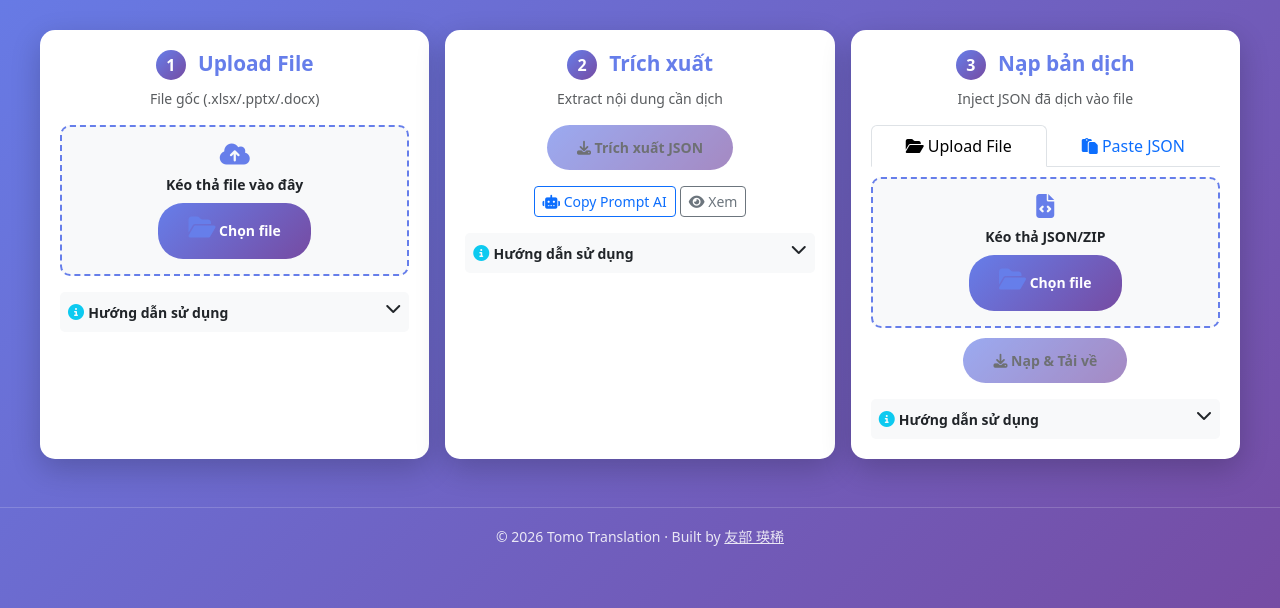
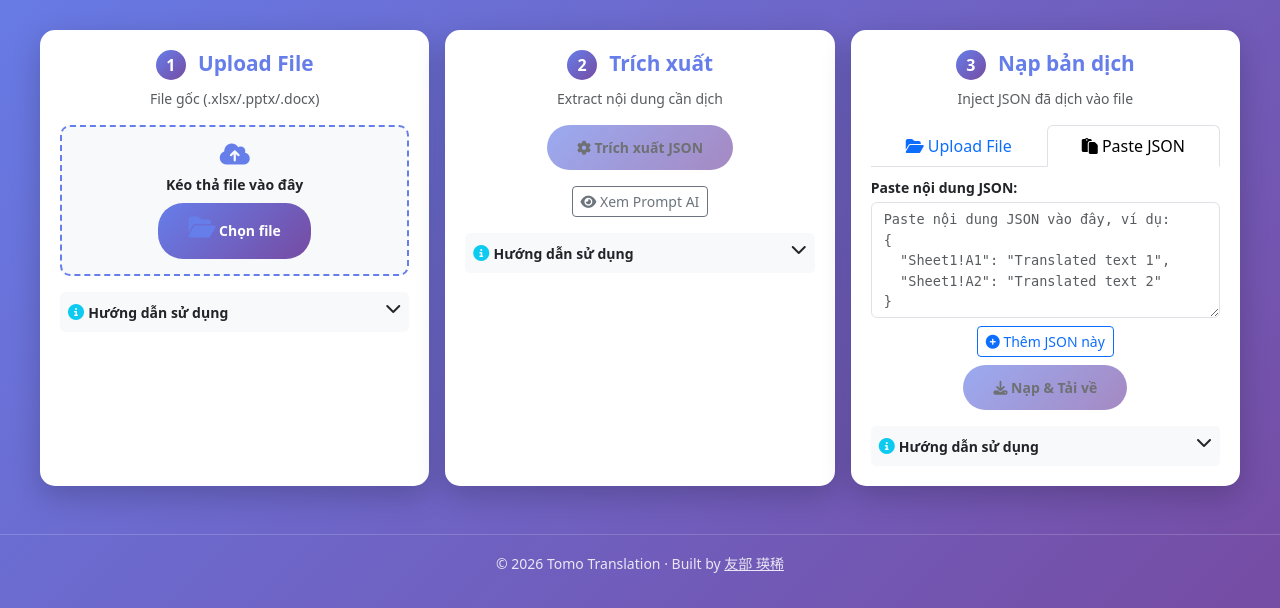
Before and after one commit to francisnguyenanh/translate-offline-copilot, a Flask app: page / in a window 1280 px wide. Shown: the part 151-759 px from the top of the page. Run offline with Flask 3, Linux system fonts and the light colour scheme; the visitor is signed in with stand-in values (Sample User, id 1); some libraries are stand-ins or nearby versions.

Commit message:
thêm chức năng copy prompt + json

```diff
--- a/app.py
+++ b/app.py
@@ -749,71 +749,110 @@ def extract():
 
             json_files.append(json_filepath)
 
+        # Đọc nội dung từng file JSON để trả về cho frontend
+        files_data = []
+        for idx, json_filepath in enumerate(json_files):
+            with open(json_filepath, 'r', encoding='utf-8') as f:
+                files_data.append({
+                    'name': json_display_names[idx],
+                    'content': f.read()
+                })
+
         # Tạo file ZIP chứa folder và các file JSON
         zip_display_name = f"{base_filename}_json_to_translate.zip"  # Tên hiển thị
-
         safe_zip_filename = f"{safe_base_filename}_json_{timestamp}.zip"  # Tên file trong filesystem
         zip_filepath = os.path.join(session_folder, safe_zip_filename)
 
-        # Dùng ZIP_STORED để không nén file JSON (giữ nguyên text có thể đọc được)
+        # Dùng ZIP_STORED để không nén file JSON
         with zipfile.ZipFile(zip_filepath, 'w', zipfile.ZIP_STORED) as zipf:
-            for idx, json_filepath in enumerate(json_files):
-                # Thêm file vào ZIP với đường dẫn folder/filename (dùng tên tiếng Nhật)
+            for idx, json_filepath_item in enumerate(json_files):
                 arcname = os.path.join(folder_name, json_display_names[idx])
-                zipf.write(json_filepath, arcname)
+                zipf.write(json_filepath_item, arcname)
 
-        # Tạo response với send_file, không dùng as_attachment mặc định của Flask để tránh conflict
-        response = send_file(
-            zip_filepath,
-            mimetype='application/zip'
-        )
+        # Lưu thông tin ZIP vào session để download sau
+        session['extract_zip'] = {
+            'path': zip_filepath,
+            'display_name': zip_display_name,
+            'input_path': filepath,
+            'json_files': json_files,
+            'temp_dir': temp_dir
+        }
 
-        response = set_download_headers(response, zip_display_name, 'download.zip')
-
-        # Xóa tất cả file tạm sau khi gửi response
-        @response.call_on_close
-        def cleanup():
-            import time
-            import gc
-
-            # Force garbage collection để giải phóng file handles
-            gc.collect()
-            time.sleep(0.1)  # Delay nhỏ để đảm bảo file được giải phóng
-
-            # Xóa file ZIP
-            try:
-                if os.path.exists(zip_filepath):
-                    os.remove(zip_filepath)
-            except Exception as e:
-                print(f"Warning: Không thể xóa ZIP file: {e}")
-
-            # Xóa file input tạm
-            try:
-                if os.path.exists(filepath):
-                    os.remove(filepath)
-            except Exception as e:
-                print(f"Warning: Không thể xóa input file: {e}")
-
-            # Xóa các file JSON tạm
-            for json_filepath in json_files:
-                try:
-                    if os.path.exists(json_filepath):
-                        os.remove(json_filepath)
-                except Exception as e:
-                    print(f"Warning: Không thể xóa JSON file: {e}")
-
-            # Xóa thư mục tạm
-            try:
-                if os.path.exists(temp_dir):
-                    os.rmdir(temp_dir)
-            except Exception as e:
-                print(f"Warning: Không thể xóa temp directory: {e}")
-
-        return response
+        # Trả về JSON response với danh sách file để frontend hiển thị
+        return jsonify({
+            'success': True,
+            'total_files': num_files,
+            'total_items': total_items,
+            'files': files_data,
+            'zip_display_name': zip_display_name
+        })
 
     except Exception as e:
         # Xử lý lỗi
         return jsonify({'error': f'Lỗi khi xử lý file: {str(e)}'}), 500
+
+@app.route('/download-zip', methods=['GET'])
+@login_required
+def download_zip():
+    """
+    Serve file ZIP đã được tạo từ /extract.
+    Xóa tất cả file tạm sau khi gửi xong.
+    """
+    zip_info = session.get('extract_zip')
+    if not zip_info:
+        return jsonify({'error': 'Không tìm thấy file ZIP. Vui lòng trích xuất lại.'}), 404
+
+    zip_filepath = zip_info.get('path')
+    zip_display_name = zip_info.get('display_name', 'download.zip')
+
+    if not zip_filepath or not os.path.exists(zip_filepath):
+        return jsonify({'error': 'File ZIP không còn tồn tại. Vui lòng trích xuất lại.'}), 404
+
+    # Xóa thông tin ZIP trong session
+    session.pop('extract_zip', None)
+
+    # Trả về file ZIP
+    response = send_file(zip_filepath, mimetype='application/zip')
+    response = set_download_headers(response, zip_display_name, 'download.zip')
+
+    # Xóa tất cả file tạm sau khi gửi
+    input_path = zip_info.get('input_path')
+    json_files = zip_info.get('json_files', [])
+    temp_dir = zip_info.get('temp_dir')
+
+    @response.call_on_close
+    def cleanup():
+        import time
+        import gc
+        gc.collect()
+        time.sleep(0.1)
+
+        try:
+            if zip_filepath and os.path.exists(zip_filepath):
+                os.remove(zip_filepath)
+        except Exception as e:
+            print(f"Warning: Không thể xóa ZIP: {e}")
+
+        try:
+            if input_path and os.path.exists(input_path):
+                os.remove(input_path)
+        except Exception as e:
+            print(f"Warning: Không thể xóa input file: {e}")
+
+        for jf in json_files:
+            try:
+                if os.path.exists(jf):
+                    os.remove(jf)
+            except Exception as e:
+                print(f"Warning: Không thể xóa JSON file: {e}")
+
+        try:
+            if temp_dir and os.path.exists(temp_dir):
+                os.rmdir(temp_dir)
+        except Exception as e:
+            print(f"Warning: Không thể xóa temp dir: {e}")
+
+    return response
 
 @app.route('/inject', methods=['POST'])
 @login_required
--- a/templates/index.html
+++ b/templates/index.html
@@ -231,7 +264,7 @@
                     <form id="extractForm" enctype="multipart/form-data">
                         <div class="text-center mt-3">
                             <button type="submit" class="btn btn-custom btn-sm" id="extractBtn" disabled>
-                                <i class="fas fa-download"></i> Trích xuất JSON
+                                <i class="fas fa-cog"></i> Trích xuất JSON
                             </button>
                         </div>
 
@@ -245,13 +278,26 @@
                         <div id="extractAlert"></div>
                     </form>
 
-                    <!-- Prompt AI - Chỉ hiển thị nút Copy -->
+                    <!-- Kết quả sau khi trích xuất -->
+                    <div id="extractResult" style="display: none;">
+                        <hr class="my-2">
+
+                        <!-- Btn download ZIP -->
+                        <div class="text-center mb-2">
+                            <a id="downloadZipBtn" href="/download-zip" class="btn btn-success btn-sm">
+                                <i class="fas fa-file-archive"></i> Tải ZIP
+                            </a>
+                            <span id="extractSummary" class="text-muted small ms-2"></span>
+                        </div>
+
+                        <!-- Danh sách file JSON -->
+                        <div id="jsonFileList"></div>
+                    </div>
+
+                    <!-- Prompt AI -->
                     <div class="mt-3 text-center">
-                        <button class="btn btn-outline-primary btn-sm" onclick="copyPrompt()" title="Copy prompt AI để dịch">
-                            <i class="fas fa-robot"></i> Copy Prompt AI
-                        </button>
                         <button class="btn btn-outline-secondary btn-sm" data-bs-toggle="collapse" data-bs-target="#promptDetail">
-                            <i class="fas fa-eye"></i> Xem
+                            <i class="fas fa-eye"></i> Xem Prompt AI
                         </button>
                     </div>
 
@@ -293,14 +339,14 @@ Output yêu cầu:
                         <div class="collapse mt-2" id="step2Guide">
                             <div class="p-2" style="background: #f8f9fa; border-radius: 5px;">
                                 <ul class="small mb-0" style="padding-left: 20px;">
-                                    <li>Click "Trích xuất JSON" → tải về ZIP</li>
-                                    <li>Giải nén ZIP → có nhiều file JSON nhỏ</li>
+                                    <li>Click "Trích xuất JSON" để xử lý</li>
+                                    <li>Sau khi xong: hiển thị từng file JSON</li>
+                                    <li>Click <strong>Copy</strong> để copy prompt + JSON → paste vào AI</li>
+                                    <li>Click <strong>Tải ZIP</strong> để tải tất cả file</li>
                                     <li>Excel: Bỏ qua số và công thức</li>
                                     <li>PowerPoint: Trích xuất text từ shapes</li>
                                     <li>Word: Trích xuất text từ paragraphs, bảng, header/footer</li>
                                     <li>Mỗi file JSON chứa 400 cặp key-value</li>
-                                    <li>Dùng AI (ChatGPT/Copilot) để dịch</li>
-                                    <li>Copy prompt AI bằng nút bên trên</li>
                                 </ul>
                             </div>
                         </div>
@@ -321,12 +367,12 @@ Output yêu cầu:
                         <!-- Tab chọn giữa Upload file và Paste JSON -->
                         <ul class="nav nav-tabs nav-fill mb-2" id="injectTabs" role="tablist">
                             <li class="nav-item" role="presentation">
-                                <button class="nav-link active" id="upload-tab" data-bs-toggle="tab" data-bs-target="#uploadTab" type="button" role="tab">
+                                <button class="nav-link" id="upload-tab" data-bs-toggle="tab" data-bs-target="#uploadTab" type="button" role="tab">
                                     <i class="fas fa-folder-open"></i> Upload File
                                 </button>
                             </li>
                             <li class="nav-item" role="presentation">
-                                <button class="nav-link" id="paste-tab" data-bs-toggle="tab" data-bs-target="#pasteTab" type="button" role="tab">
+                                <button class="nav-link active" id="paste-tab" data-bs-toggle="tab" data-bs-target="#pasteTab" type="button" role="tab">
                                     <i class="fas fa-paste"></i> Paste JSON
                                 </button>
                             </li>
@@ -334,7 +380,7 @@ Output yêu cầu:
 
                         <div class="tab-content" id="injectTabContent">
                             <!-- Tab Upload File -->
-                            <div class="tab-pane fade show active" id="uploadTab" role="tabpanel">
+                            <div class="tab-pane fade" id="uploadTab" role="tabpanel">
                                 <div class="upload-area compact" id="injectJsonUploadArea">
                                     <i class="fas fa-file-code"></i>
                                     <p class="mb-2 small"><strong>Kéo thả JSON/ZIP</strong></p>
@@ -353,7 +399,7 @@ Output yêu cầu:
                             </div>
 
                             <!-- Tab Paste JSON -->
-                            <div class="tab-pane fade" id="pasteTab" role="tabpanel">
+                            <div class="tab-pane fade show active" id="pasteTab" role="tabpanel">
                                 <div class="mb-2">
                                     <label class="form-label small mb-1"><strong>Paste nội dung JSON:</strong></label>
                                     <textarea class="form-control" id="pasteJsonTextarea" rows="5" placeholder='Paste nội dung JSON vào đây, ví dụ:
@@ -530,6 +576,9 @@ Output yêu cầu:
         const extractForm = document.getElementById('extractForm');
         const extractAlert = document.getElementById('extractAlert');
         const extractLoading = document.getElementById('extractLoading');
+        const extractResult = document.getElementById('extractResult');
+        const extractSummary = document.getElementById('extractSummary');
+        const jsonFileList = document.getElementById('jsonFileList');
 
         // Xử lý submit form Extract
         extractForm.addEventListener('submit', async function(e) {
@@ -540,6 +589,10 @@ Output yêu cầu:
                 showAlert(extractAlert, 'warning', 'Vui lòng upload file (Excel hoặc PowerPoint) ở Bước 1 trước!');
                 return;
             }
+
+            // Ẩn kết quả cũ
+            extractResult.style.display = 'none';
+            jsonFileList.innerHTML = '';
 
             // Hiển thị loading
             extractLoading.style.display = 'block';
@@ -559,35 +612,31 @@ Output yêu cầu:
                 // Ẩn loading
                 extractLoading.style.display = 'none';
 
-                if (response.ok) {
-                    // Lấy tên file từ header Content-Disposition
-                    const disposition = response.headers.get('Content-Disposition');
-                    let filename = `to_translate_${Date.now()}.zip`;
-                    const parsedFilename = parseDownloadFilename(disposition);
-                    if (parsedFilename) {
-                        filename = parsedFilename;
+                // Kiểm tra content-type
+                const contentType = response.headers.get('content-type');
+
+                if (response.ok && contentType && contentType.includes('application/json')) {
+                    const data = await response.json();
+
+                    if (data.success) {
+                        // Hiển thị tóm tắt
+                        extractSummary.textContent = `${data.total_files} file · ${data.total_items} keys`;
+
+                        // Render từng hàng file JSON
+                        renderJsonFileRows(data.files);
+
+                        // Hiện khu vực kết quả
+                        extractResult.style.display = 'block';
+
+                        showAlert(extractAlert, 'success', `Trích xuất thành công! ${data.total_files} file JSON, ${data.total_items} cặp key-value. Click <strong>Copy</strong> để copy prompt + JSON vào AI, hoặc <strong>Tải ZIP</strong> để tải tất cả.`);
+                    } else {
+                        showAlert(extractAlert, 'danger', data.error || 'Có lỗi xảy ra!');
                     }
-
-                    // Tải file ZIP
-                    const blob = await response.blob();
-                    const url = window.URL.createObjectURL(blob);
-                    const a = document.createElement('a');
-                    a.href = url;
-                    a.download = filename;
-                    document.body.appendChild(a);
-                    a.click();
-                    document.body.removeChild(a);
-                    window.URL.revokeObjectURL(url);
-
-                    showAlert(extractAlert, 'success', 'Trích xuất thành công! File ZIP đang được tải về. Giải nén file và dịch các file JSON bên trong, sau đó dùng chức năng Inject.');
-                } else {
-                    // Kiểm tra xem response có phải JSON không
-                    const contentType = response.headers.get('content-type');
+                } else if (!response.ok) {
                     if (contentType && contentType.includes('application/json')) {
                         const error = await response.json();
                         showAlert(extractAlert, 'danger', error.error || 'Có lỗi xảy ra!');
                     } else {
-                        // Nếu không phải JSON (có thể là HTML từ trang login hoặc lỗi server)
                         const text = await response.text();
                         if (text.includes('<html') || text.includes('<!DOCTYPE')) {
                             showAlert(extractAlert, 'danger', 'Phiên đăng nhập đã hết hạn. Vui lòng <a href="/login">đăng nhập lại</a>.');
@@ -601,6 +650,66 @@ Output yêu cầu:
                 showAlert(extractAlert, 'danger', 'Lỗi kết nối: ' + error.message);
             }
         });
+
+        // Render danh sách file JSON thành từng hàng
+        function renderJsonFileRows(files) {
+            jsonFileList.innerHTML = '';
+            const promptText = document.getElementById('aiPrompt').textContent;
+
+            files.forEach(function(file, idx) {
+                const row = document.createElement('div');
+                row.className = 'json-file-row';
+                row.innerHTML = `
+                    <span class="file-name" title="${file.name}">
+                        <i class="fas fa-file-code text-primary"></i>
+                        ${file.name}
+                    </span>
+                    <button type="button"
+                        class="btn btn-outline-primary btn-sm btn-copy-json"
+                        data-idx="${idx}"
+                        title="Copy prompt AI + nội dung JSON này">
+                        <i class="fas fa-copy"></i> Copy
+                    </button>
+                `;
+
+                // Lưu nội dung vào data attribute (dùng dataset)
+                row.querySelector('.btn-copy-json').addEventListener('click', function() {
+                    const btnEl = this;
+                    const textToCopy = promptText + '\n\n' + file.content;
+
+                    navigator.clipboard.writeText(textToCopy).then(function() {
+                        btnEl.innerHTML = '<i class="fas fa-check"></i> Copied!';
+                        btnEl.classList.add('copied');
+                        setTimeout(function() {
+                            btnEl.innerHTML = '<i class="fas fa-copy"></i> Copy';
+                            btnEl.classList.remove('copied');
+                        }, 2000);
+                    }).catch(function() {
+                        // Fallback cho browser không hỗ trợ clipboard API
+                        const textarea = document.createElement('textarea');
+                        textarea.value = textToCopy;
+                        textarea.style.position = 'fixed';
+                        textarea.style.opacity = '0';
+                        document.body.appendChild(textarea);
+                        textarea.select();
+                        try {
+                            document.execCommand('copy');
+                            btnEl.innerHTML = '<i class="fas fa-check"></i> Copied!';
+                            btnEl.classList.add('copied');
+                            setTimeout(function() {
+                                btnEl.innerHTML = '<i class="fas fa-copy"></i> Copy';
+                                btnEl.classList.remove('copied');
+                            }, 2000);
+                        } catch(err) {
+                            alert('Không thể copy tự động. Vui lòng copy thủ công.');
+                        }
+                        document.body.removeChild(textarea);
+                    });
+                });
+
+                jsonFileList.appendChild(row);
+            });
+        }
 
         // ==================== CHỨC NĂNG INJECT ====================
 
@@ -960,37 +1069,7 @@ Output yêu cầu:
         }
 
         // Hàm copy prompt AI
-        function copyPrompt() {
-            const promptText = document.getElementById('aiPrompt').textContent;
-
-            // Tạo textarea tạm để copy
-            const textarea = document.createElement('textarea');
-            textarea.value = promptText;
-            textarea.style.position = 'fixed';
-            textarea.style.opacity = '0';
-            document.body.appendChild(textarea);
-            textarea.select();
-
-            try {
-                document.execCommand('copy');
-                // Hiển thị thông báo đã copy
-                const btn = event.target.closest('button');
-                const originalHTML = btn.innerHTML;
-                btn.innerHTML = '<i class="fas fa-check"></i> Đã copy!';
-                btn.classList.remove('btn-outline-primary');
-                btn.classList.add('btn-success');
-
-                setTimeout(() => {
-                    btn.innerHTML = originalHTML;
-                    btn.classList.remove('btn-success');
-                    btn.classList.add('btn-outline-primary');
-                }, 2000);
-            } catch (err) {
-                alert('Không thể copy. Vui lòng copy thủ công.');
-            }
-
-            document.body.removeChild(textarea);
-        }
+        // copyPrompt() đã được thay thế bởi renderJsonFileRows() inline copy
 
         function showAlert(element, type, message) {
             element.innerHTML = `
```
Also changed, not shown: other parts of templates/index.html (+33 -0 lines).
